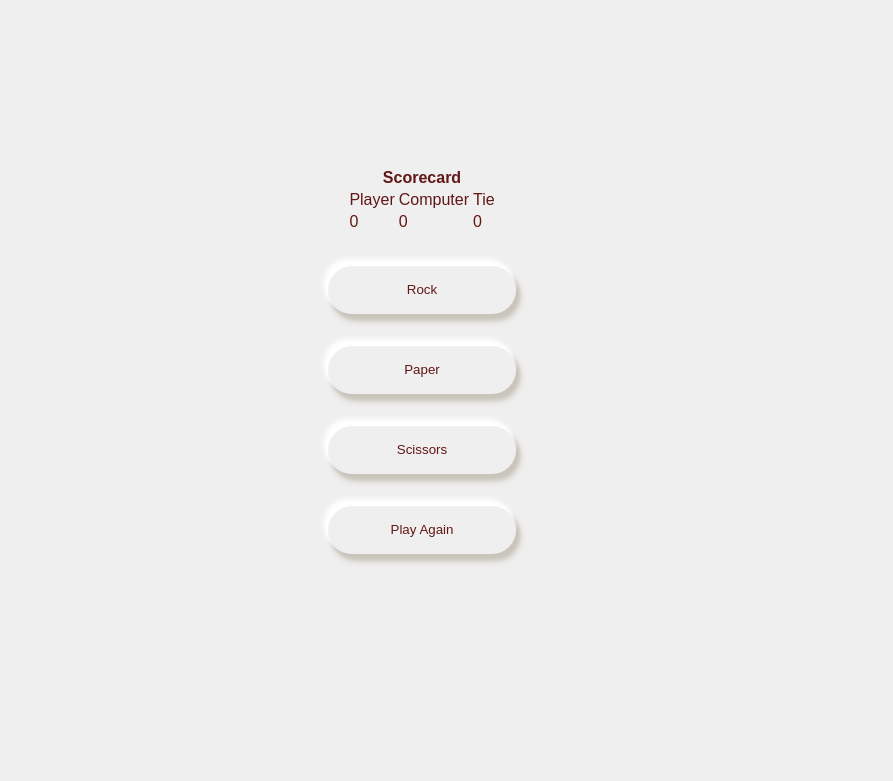
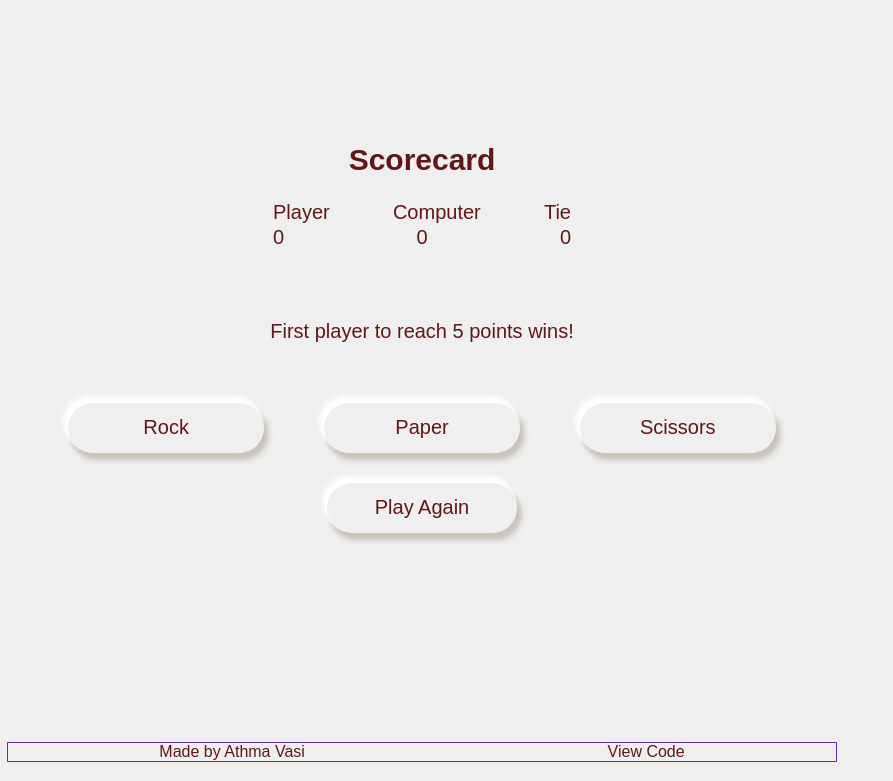
Before and after one commit to Athma-Vasi/Rock-Paper-Scissors, a plain HTML site: page index.html in a window 1280 px wide. Shown: the part 92-873 px from the top of the page, without its empty margins (0-893 px from the left). Before the commit the page ends 816 px from the top, so only its background shows below. Drawn offline with Linux system fonts and the light colour scheme.

Commit message:
adjust button style & scorecard style, add github repo links

```diff
--- a/index.html
+++ b/index.html
@@ -39,10 +39,21 @@
 				</tbody>
 			</table>
 
-			<button class="bttn bttn-rock">Rock</button>
-			<button class="bttn bttn-paper">Paper</button>
-			<button class="bttn bttn-scissors">Scissors</button>
+			<p class="winCondition">First player to reach 5 points wins!</p>
+
+			<div class="bttn-container">
+				<button class="bttn bttn-rock">Rock</button>
+				<button class="bttn bttn-paper">Paper</button>
+				<button class="bttn bttn-scissors">Scissors</button>
+			</div>
 			<button class="bttn bttn-restart">Play Again</button>
+
+			<footer class="footer">
+				<a href="https://github.com/Athma-Vasi">Made by Athma Vasi</a>
+				<a href="https://github.com/Athma-Vasi/odin-foundations-rockPaperScissors"
+					>View Code</a
+				>
+			</footer>
 		</div>
 
 		<script src="./script.js" defer></script>
--- a/style.css
+++ b/style.css
@@ -2,6 +2,7 @@ html {
 	box-sizing: border-box;
 	margin: 0;
 	padding: 0;
+	font-size: 62.5%;
 }
 *,
 *::before,
@@ -22,6 +23,7 @@ html {
 	font-family: sans-serif;
 	background-color: var(--clr-light);
 	color: var(--clr-dark);
+	font-size: 1.6rem;
 }
 .container-all {
 	display: flex;
@@ -37,12 +39,56 @@ html {
 	height: 14.6vh;
 }
 
+table {
+	display: flex;
+	flex-direction: column;
+	align-items: center;
+	justify-content: center;
+
+	width: 30rem;
+	font-size: 2rem;
+	border-radius: 11px;
+	padding: 1rem;
+}
+thead {
+	font-size: 3rem;
+}
+tbody {
+	margin-top: 2rem;
+	width: 30rem;
+	display: flex;
+	flex-direction: column;
+	justify-content: center;
+	align-items: center;
+}
+
+tbody tr {
+	width: 30rem;
+	display: flex;
+	justify-content: space-between;
+	align-items: center;
+}
+
+.winCondition {
+	margin-top: 5rem;
+	font-size: 2rem;
+}
+
+.bttn-container {
+	margin: 5rem 0px 2rem 0px;
+	width: 828px;
+	display: flex;
+	justify-content: space-evenly;
+}
+
 .bttn {
 	outline: none;
 	border: none;
 	width: 23.6%;
-	height: 3rem;
-	border-radius: 3rem;
+	height: 5rem;
+	border-radius: 9999px;
+	font-family: inherit;
+	font-size: 2rem;
 	background-color: var(--clr-light);
 	box-shadow: -1.6px -2.6px 2.6px var(--clr-shadow-light),
 		-2.6px -4.2px 4.2px var(--clr-shadow-light),
@@ -59,3 +105,16 @@ html {
 		inset 2.6px 4.2px 4.2px var(--clr-shadow-dark),
 		inset 4.2px 6.9px 6.9px var(--clr-shadow-dark);
 }
+
+.footer {
+	margin-top: 20rem;
+	display: flex;
+	outline: 1px solid rebeccapurple;
+	width: 828px;
+	justify-content: space-around;
+}
+
+a {
+	text-decoration: none;
+	color: var(--clr-dark);
+}
```
Also changed, not shown: package.json (deleted, +0 -12 lines), tsconfig.json (added, +104 -0 lines), 1 other file.
